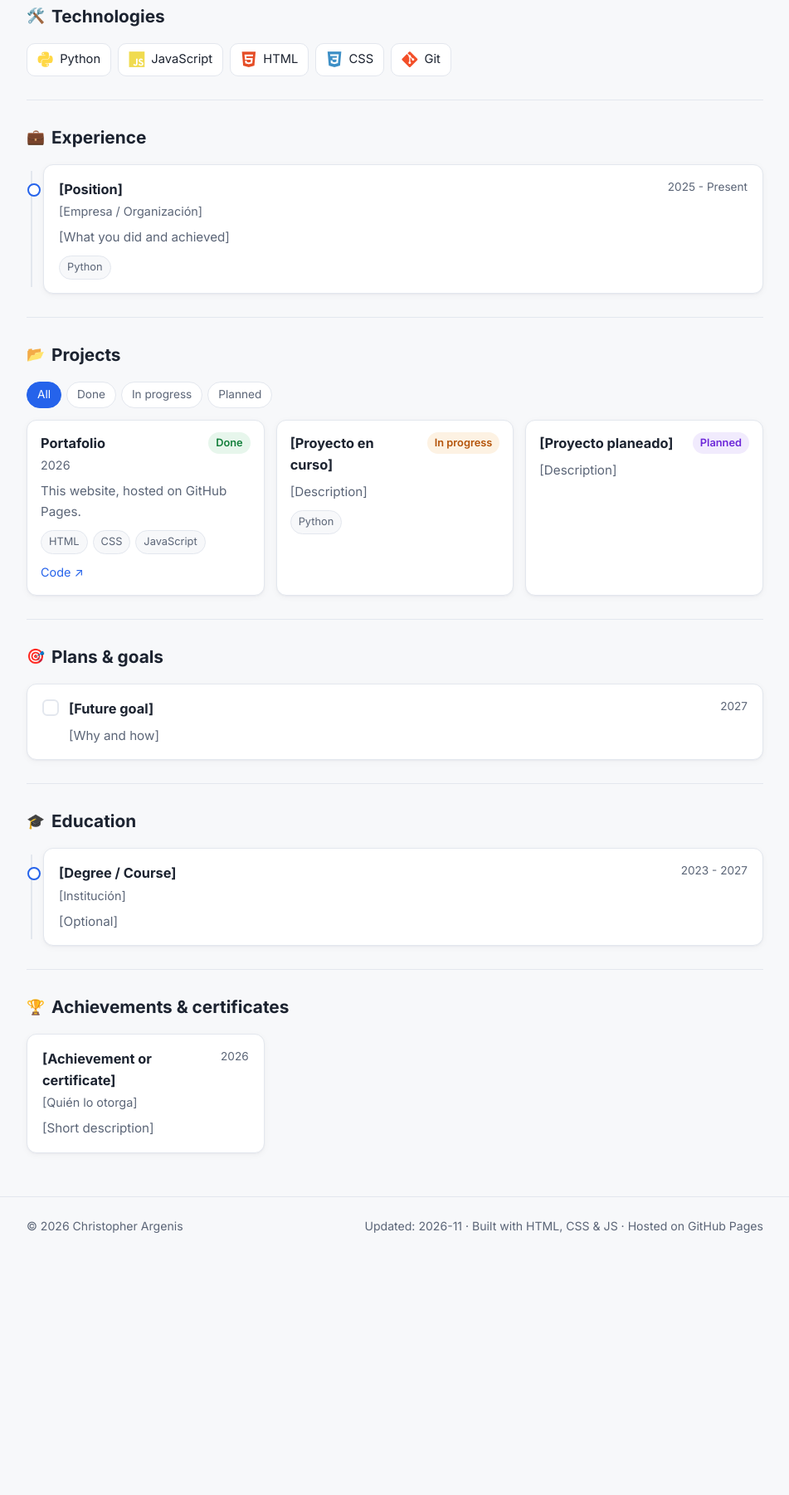
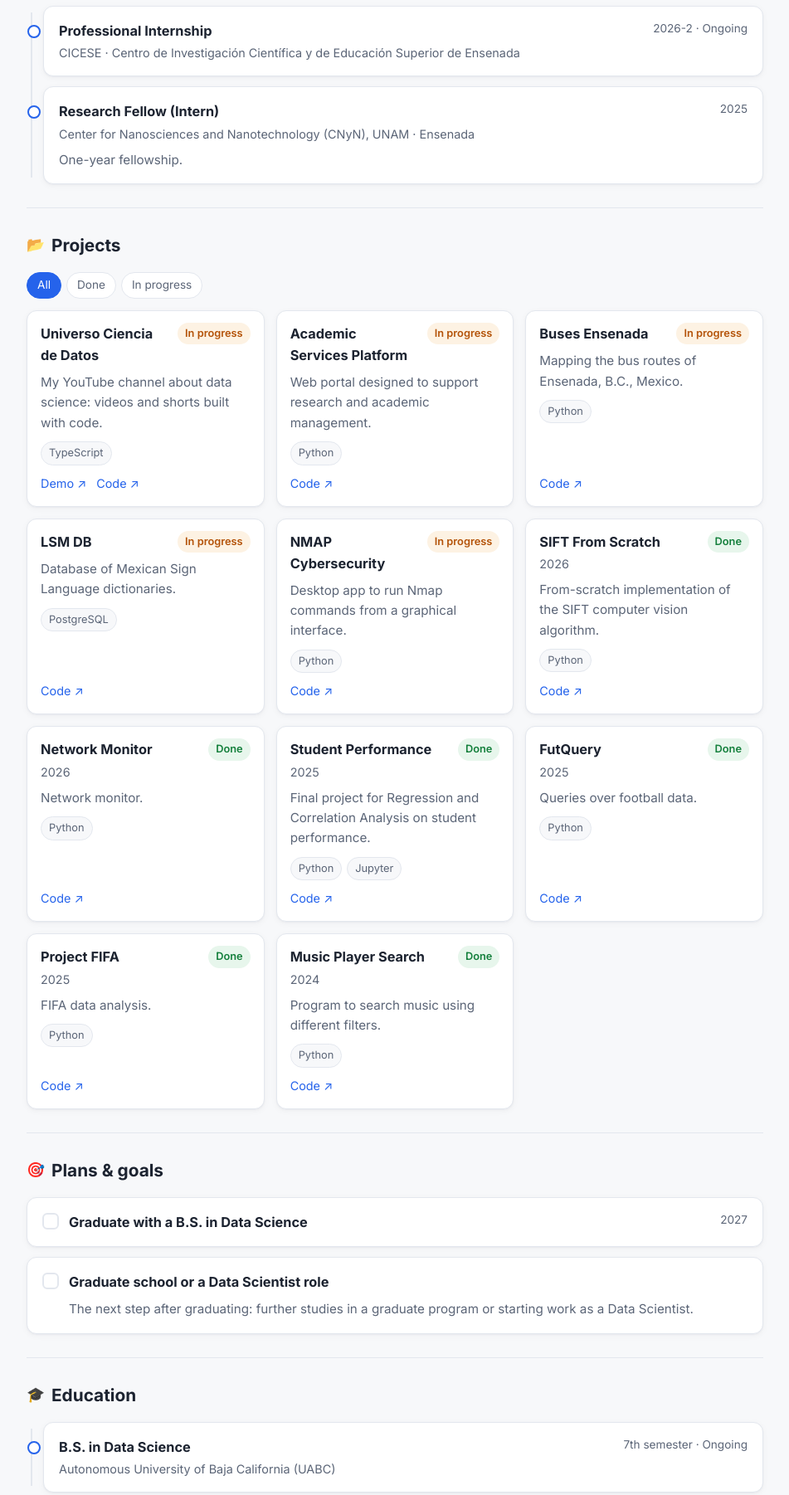
Before and after one commit to ChristopherArgenis/portafolio, a plain HTML site: page index.html in a window 1280 px wide. Shown: the part 751-2553 px from the top of the page at 83% size, without its empty margins (164-1115 px from the left). Before the commit the page ends 2272 px from the top, so only its background shows below. Drawn offline with nearby package versions, Linux system fonts and the light colour scheme.

Commit message:
Agrega contenido real del portafolio
Perfil, foto, contacto (LinkedIn, Kaggle, YouTube), tecnologías,
experiencia (CNyN UNAM, CICESE), proyectos desde los repos, formación,
logros y planes. Quita la sección Ahora y agrega nombre completo.

Co-Authored-By: Claude Opus 5.5 <noreply@anthropic.com>
Claude-Session: https://claude.ai/code/session_01RXhn53BcjVJS4kdFSSbVjb

```diff
--- a/assets/css/styles.css
+++ b/assets/css/styles.css
@@ -75,6 +75,7 @@ img { max-width: 100%; display: block; }
   display: grid; place-items: center; font-size: 2.6rem; font-weight: 700;
 }
 .hero h1 { margin: 0; font-size: 2rem; line-height: 1.2; }
+.hero .fullname { margin: 2px 0 0; font-size: .9rem; color: var(--muted); letter-spacing: .02em; }
 .hero .role { margin: 4px 0 0; font-size: 1.15rem; color: var(--accent); font-weight: 600; }
 .hero .location { margin: 4px 0 0; color: var(--muted); font-size: .95rem; }
 .hero .summary { margin: 12px 0 0; color: var(--muted); max-width: 60ch; }
@@ -88,6 +89,7 @@ img { max-width: 100%; display: block; }
 .btn.primary { background: var(--accent); border-color: var(--accent); color: #fff; }
 .btn.primary:hover { background: #1d4ed8; color: #fff; }
 .btn svg { width: 16px; height: 16px; }
+.btn i { font-size: 16px; }
 
 @media (max-width: 600px) {
   .hero { flex-direction: column; text-align: center; padding-top: 32px; }
--- a/assets/data/data.json
+++ b/assets/data/data.json
@@ -1,100 +1,204 @@
 {
   "meta": {
-    "title": { "es": "Christopher Argenis · Portafolio", "en": "Christopher Argenis · Portfolio" },
-    "description": { "es": "Portafolio de proyectos y logros.", "en": "Portfolio of projects and achievements." },
+    "title": { "es": "Argenis · Portafolio de Ciencia de Datos", "en": "Argenis · Data Science Portfolio" },
+    "description": {
+      "es": "Portafolio de Christopher Argenis Preciado Silva, estudiante de Ciencia de Datos en UABC.",
+      "en": "Portfolio of Christopher Argenis Preciado Silva, Data Science student at UABC."
+    },
     "updated": "2026-11"
   },
   "profile": {
-    "name": "Christopher Argenis",
-    "avatar": "",
-    "role": { "es": "[Tu título, ej. Estudiante de Ingeniería]", "en": "[Your title, e.g. Engineering Student]" },
-    "location": { "es": "[Ciudad, País]", "en": "[City, Country]" },
-    "summary": {
-      "es": "[Una o dos frases sobre quién eres y qué te apasiona.]",
-      "en": "[One or two sentences about who you are and what drives you.]"
-    }
+    "name": "Argenis",
+    "fullName": "Christopher Argenis Preciado Silva",
+    "avatar": "assets/img/avatar.jpg",
+    "role": { "es": "Estudiante de Ciencia de Datos en UABC", "en": "Data Science Student at UABC" },
+    "location": { "es": "Ensenada, Baja California, México", "en": "Ensenada, Baja California, Mexico" },
+    "summary": { "es": "Determinado.", "en": "Determined." }
   },
   "contact": {
-    "email": "",
+    "email": "christopherargpresil25@gmail.com",
     "cv": "",
     "github": "https://github.com/ChristopherArgenis",
-    "linkedin": "",
-    "others": []
+    "linkedin": "https://www.linkedin.com/in/christopher-argenis-preciado-silva-015157278",
+    "others": [
+      { "name": "Kaggle", "url": "https://www.kaggle.com/christopherargenis", "icon": "devicon-kaggle-plain" },
+      { "name": "YouTube", "url": "https://www.youtube.com/@UniversoCienciaDatos", "icon": "youtube" }
+    ]
   },
   "about": {
-    "es": "[Párrafo más largo sobre ti: tu historia, qué estudias, qué te interesa y qué buscas.]",
-    "en": "[Longer paragraph about you: your story, what you study, your interests and what you're looking for.]"
+    "es": "Soy un joven de veintitantos años, ambicioso e interesado en todo lo que la tecnología puede ofrecerle a la humanidad.",
+    "en": "I'm an ambitious young man in my twenties, interested in everything technology can offer humanity."
   },
-  "now": [
-    {
-      "title": { "es": "[Algo que estás haciendo hoy]", "en": "[Something you're doing today]" },
-      "description": { "es": "[Breve descripción]", "en": "[Short description]" },
-      "tags": ["[Etiqueta]"]
-    }
-  ],
   "technologies": [
     { "name": "Python", "icon": "devicon-python-plain" },
-    { "name": "JavaScript", "icon": "devicon-javascript-plain" },
+    { "name": "Pandas", "icon": "devicon-pandas-plain" },
+    { "name": "Seaborn" },
+    { "name": "Spark", "icon": "devicon-apachespark-original" },
+    { "name": "SQLAlchemy", "icon": "devicon-sqlalchemy-plain" },
+    { "name": "MongoDB", "icon": "devicon-mongodb-plain" },
+    { "name": "ChromaDB" },
+    { "name": "Flask", "icon": "devicon-flask-original" },
+    { "name": "FastAPI", "icon": "devicon-fastapi-plain" },
     { "name": "HTML", "icon": "devicon-html5-plain" },
-    { "name": "CSS", "icon": "devicon-css3-plain" },
-    { "name": "Git", "icon": "devicon-git-plain" }
+    { "name": "CSS", "icon": "devicon-css3-plain" }
   ],
   "experience": [
     {
-      "title": { "es": "[Puesto]", "en": "[Position]" },
-      "subtitle": "[Empresa / Organización]",
-      "date": { "es": "2025 - Actualidad", "en": "2025 - Present" },
-      "description": { "es": "[Qué hiciste y qué lograste]", "en": "[What you did and achieved]" },
-      "technologies": ["Python"]
+      "title": { "es": "Prácticas Profesionales", "en": "Professional Internship" },
+      "subtitle": "CICESE · Centro de Investigación Científica y de Educación Superior de Ensenada",
+      "date": { "es": "2026-2 · En curso", "en": "2026-2 · Ongoing" }
+    },
+    {
+      "title": { "es": "Becario", "en": "Research Fellow (Intern)" },
+      "subtitle": { "es": "Centro de Nanociencias y Nanotecnología (CNyN), UNAM · Unidad Ensenada", "en": "Center for Nanosciences and Nanotechnology (CNyN), UNAM · Ensenada" },
+      "date": "2025",
+      "description": { "es": "Beca de un año.", "en": "One-year fellowship." }
     }
   ],
   "projects": [
     {
-      "title": "Portafolio",
+      "title": "Universo Ciencia de Datos",
+      "status": "in-progress",
+      "description": {
+        "es": "Mi canal de YouTube de divulgación sobre ciencia de datos: videos y shorts creados con código.",
+        "en": "My YouTube channel about data science: videos and shorts built with code."
+      },
+      "technologies": ["TypeScript"],
+      "url": "https://www.youtube.com/@UniversoCienciaDatos",
+      "github": "https://github.com/ChristopherArgenis/videos-yt-ciencia-datos"
+    },
+    {
+      "title": { "es": "Plataforma de Servicios Académicos", "en": "Academic Services Platform" },
+      "status": "in-progress",
+      "description": {
+        "es": "Portal web diseñado para facilitar la investigación y la gestión académica.",
+        "en": "Web portal designed to support research and academic management."
+      },
+      "technologies": ["Python"],
+      "github": "https://github.com/ChristopherArgenis/Plataforma-Servicios-academicos"
+    },
+    {
+      "title": "Buses Ensenada",
+      "status": "in-progress",
+      "description": {
+        "es": "Mapeo de las rutas de autobuses de la ciudad de Ensenada, B.C., México.",
+        "en": "Mapping the bus routes of Ensenada, B.C., Mexico."
+      },
+      "technologies": ["Python"],
+      "github": "https://github.com/ChristopherArgenis/Buses_Ensenada"
+    },
+    {
+      "title": "LSM DB",
+      "status": "in-progress",
+      "description": {
+        "es": "Base de datos de diccionarios de Lengua de Señas Mexicana.",
+        "en": "Database of Mexican Sign Language dictionaries."
+      },
+      "technologies": ["PostgreSQL"],
+      "github": "https://github.com/ChristopherArgenis/LSM_DB"
+    },
+    {
+      "title": "NMAP Cybersecurity",
+      "status": "in-progress",
+      "description": {
+        "es": "Aplicación de escritorio para ejecutar comandos de Nmap desde una interfaz gráfica.",
+        "en": "Desktop app to run Nmap commands from a graphical interface."
+      },
+      "technologies": ["Python"],
+      "github": "https://github.com/ChristopherArgenis/nmap-cybersecurity"
+    },
+    {
+      "title": "SIFT From Scratch",
       "status": "done",
       "date": "2026",
-      "description": { "es": "Este sitio web, publicado con GitHub Pages.", "en": "This website, hosted on GitHub Pages." },
-      "technologies": ["HTML", "CSS", "JavaScript"],
-      "image": "",
-      "url": "",
-      "github": "https://github.com/ChristopherArgenis/portafolio"
+      "description": {
+        "es": "Implementación desde cero del algoritmo SIFT de visión por computadora.",
+        "en": "From-scratch implementation of the SIFT computer vision algorithm."
+      },
+      "technologies": ["Python"],
+      "github": "https://github.com/ChristopherArgenis/SIFT_From_Scratch"
     },
     {
-      "title": "[Proyecto en curso]",
-      "status": "in-progress",
-      "description": { "es": "[Descripción]", "en": "[Description]" },
-      "technologies": ["Python"]
+      "title": "Network Monitor",
+      "status": "done",
+      "date": "2026",
+      "description": { "es": "Monitor de red.", "en": "Network monitor." },
+      "technologies": ["Python"],
+      "github": "https://github.com/ChristopherArgenis/network-monitor"
     },
     {
-      "title": "[Proyecto planeado]",
-      "status": "planned",
-      "description": { "es": "[Descripción]", "en": "[Description]" }
+      "title": "Student Performance",
+      "status": "done",
+      "date": "2025",
+      "description": {
+        "es": "Proyecto final de Análisis de Regresión y Correlación sobre el rendimiento de estudiantes.",
+        "en": "Final project for Regression and Correlation Analysis on student performance."
+      },
+      "technologies": ["Python", "Jupyter"],
+      "github": "https://github.com/ChristopherArgenis/Student_Performance"
+    },
+    {
+      "title": "FutQuery",
+      "status": "done",
+      "date": "2025",
+      "description": { "es": "Consultas sobre datos de fútbol.", "en": "Queries over football data." },
+      "technologies": ["Python"],
+      "github": "https://github.com/ChristopherArgenis/FutQuery"
+    },
+    {
+      "title": "Project FIFA",
+      "status": "done",
+      "date": "2025",
+      "description": { "es": "Análisis de datos de FIFA.", "en": "FIFA data analysis." },
+      "technologies": ["Python"],
+      "github": "https://github.com/ChristopherArgenis/Project_FIFA"
+    },
+    {
+      "title": "Music Player Search",
+      "status": "done",
+      "date": "2024",
+      "description": {
+        "es": "Programa para buscar música a partir de distintos filtros.",
+        "en": "Program to search music using different filters."
+      },
+      "technologies": ["Python"],
+      "github": "https://github.com/ChristopherArgenis/MusicPlayerSearch"
     }
   ],
   "roadmap": [
     {
-      "title": { "es": "[Meta a futuro]", "en": "[Future goal]" },
+      "title": { "es": "Graduarme de la Licenciatura en Ciencia de Datos", "en": "Graduate with a B.S. in Data Science" },
       "date": "2027",
-      "description": { "es": "[Por qué y cómo]", "en": "[Why and how]" },
+      "done": false
+    },
+    {
+      "title": { "es": "Posgrado o trabajo como Científico de Datos", "en": "Graduate school or a Data Scientist role" },
+      "description": {
+        "es": "El siguiente paso después de graduarme: seguir formándome en un posgrado o empezar a trabajar como Científico de Datos.",
+        "en": "The next step after graduating: further studies in a graduate program or starting work as a Data Scientist."
+      },
       "done": false
     }
   ],
   "training": [
     {
-      "title": { "es": "[Carrera / Curso]", "en": "[Degree / Course]" },
-      "subtitle": "[Institución]",
-      "date": "2023 - 2027",
-      "description": { "es": "[Opcional]", "en": "[Optional]" },
-      "certificate": ""
+      "title": { "es": "Licenciatura en Ciencia de Datos", "en": "B.S. in Data Science" },
+      "subtitle": { "es": "Universidad Autónoma de Baja California (UABC)", "en": "Autonomous University of Baja California (UABC)" },
+      "date": { "es": "7º semestre · En curso", "en": "7th semester · Ongoing" }
     }
   ],
   "achievements": [
     {
-      "title": { "es": "[Logro o certificado]", "en": "[Achievement or certificate]" },
-      "issuer": "[Quién lo otorga]",
-      "date": "2026",
-      "description": { "es": "[Breve descripción]", "en": "[Short description]" },
-      "url": ""
+      "title": "NASA Space Apps Challenge",
+      "issuer": { "es": "Hackatón · Sede Tijuana", "en": "Hackathon · Tijuana" },
+      "date": "2024",
+      "description": { "es": "Participante.", "en": "Participant." }
+    },
+    {
+      "title": { "es": "Semana de Ciencias", "en": "Science Week" },
+      "issuer": "UABC",
+      "date": "2024 · 2025 · 2026",
+      "description": { "es": "Participé con proyectos tres años consecutivos.", "en": "Presented projects three years in a row." }
     }
   ],
   "extras": []
--- a/assets/js/main.js
+++ b/assets/js/main.js
@@ -5,8 +5,8 @@ const UI = {
   es: {
     loading: "Cargando…",
     error: "No se pudo cargar data.json. Si abriste el archivo directamente, usa un servidor local (ver README).",
-    nav: { about: "Sobre mí", now: "Ahora", tech: "Tecnologías", experience: "Experiencia", projects: "Proyectos", roadmap: "Planes", training: "Formación", achievements: "Logros", extras: "Extras" },
-    titles: { about: "Sobre mí", now: "En qué estoy ahora", tech: "Tecnologías", experience: "Experiencia", projects: "Proyectos", roadmap: "Planes y metas", training: "Formación", achievements: "Logros y certificados", extras: "Extras" },
+    nav: { about: "Sobre mí", tech: "Tecnologías", experience: "Experiencia", projects: "Proyectos", roadmap: "Planes", training: "Formación", achievements: "Logros", extras: "Extras" },
+    titles: { about: "Sobre mí", tech: "Tecnologías", experience: "Experiencia", projects: "Proyectos", roadmap: "Planes y metas", training: "Formación", achievements: "Logros y certificados", extras: "Extras" },
     status: { all: "Todos", done: "Terminado", "in-progress": "En curso", planned: "Planeado" },
     filters: { all: "Todos", done: "Terminados", "in-progress": "En curso", planned: "Planeados" },
     email: "Email", cv: "CV", demo: "Demo", code: "Código", certificate: "Certificado", more: "Ver más",
@@ -16,8 +16,8 @@ const UI = {
   en: {
     loading: "Loading…",
     error: "Could not load data.json. If you opened the file directly, use a local server (see README).",
-    nav: { about: "About", now: "Now", tech: "Tech", experience: "Experience", projects: "Projects", roadmap: "Roadmap", training: "Education", achievements: "Achievements", extras: "Extras" },
-    titles: { about: "About me", now: "What I'm doing now", tech: "Technologies", experience: "Experience", projects: "Projects", roadmap: "Plans & goals", training: "Education", achievements: "Achievements & certificates", extras: "Extras" },
+    nav: { about: "About", tech: "Tech", experience: "Experience", projects: "Projects", roadmap: "Roadmap", training: "Education", achievements: "Achievements", extras: "Extras" },
+    titles: { about: "About me", tech: "Technologies", experience: "Experience", projects: "Projects", roadmap: "Plans & goals", training: "Education", achievements: "Achievements & certificates", extras: "Extras" },
     status: { all: "All", done: "Done", "in-progress": "In progress", planned: "Planned" },
     filters: { all: "All", done: "Done", "in-progress": "In progress", planned: "Planned" },
     email: "Email", cv: "Résumé", demo: "Demo", code: "Code", certificate: "Certificate", more: "See more",
@@ -31,6 +31,7 @@ const ICONS = {
   file: '<svg viewBox="0 0 24 24" fill="none" stroke="currentColor" stroke-width="2" stroke-linecap="round" stroke-linejoin="round"><path d="M14 2H6a2 2 0 0 0-2 2v16a2 2 0 0 0 2 2h12a2 2 0 0 0 2-2V8z"/><path d="M14 2v6h6M8 13h8M8 17h5"/></svg>',
   github: '<svg viewBox="0 0 24 24" fill="currentColor"><path d="M12 .5a12 12 0 0 0-3.8 23.4c.6.1.8-.3.8-.6v-2.2c-3.3.7-4-1.4-4-1.4-.6-1.4-1.4-1.8-1.4-1.8-1-.7.1-.7.1-.7 1.2.1 1.8 1.2 1.8 1.2 1 1.8 2.8 1.3 3.5 1 .1-.8.4-1.3.8-1.6-2.7-.3-5.5-1.3-5.5-6 0-1.2.5-2.3 1.2-3.1-.1-.3-.5-1.5.1-3.2 0 0 1-.3 3.3 1.2a11.5 11.5 0 0 1 6 0C17.3 4.7 18.3 5 18.3 5c.7 1.7.2 2.9.1 3.2.8.8 1.2 1.9 1.2 3.1 0 4.6-2.8 5.6-5.5 5.9.4.4.8 1.1.8 2.2v3.3c0 .3.2.7.8.6A12 12 0 0 0 12 .5z"/></svg>',
   linkedin: '<svg viewBox="0 0 24 24" fill="currentColor"><path d="M20.45 20.45h-3.56v-5.57c0-1.33-.02-3.04-1.85-3.04-1.86 0-2.14 1.45-2.14 2.94v5.67H9.34V9h3.42v1.56h.05c.48-.9 1.64-1.85 3.37-1.85 3.6 0 4.27 2.37 4.27 5.46v6.28zM5.34 7.43a2.06 2.06 0 1 1 0-4.13 2.06 2.06 0 0 1 0 4.13zM7.12 20.45H3.56V9h3.56v11.45zM22.22 0H1.77C.79 0 0 .77 0 1.73v20.54C0 23.23.79 24 1.77 24h20.45c.98 0 1.78-.77 1.78-1.73V1.73C24 .77 23.2 0 22.22 0z"/></svg>',
+  youtube: '<svg viewBox="0 0 24 24" fill="currentColor"><path d="M23.5 6.2a3 3 0 0 0-2.1-2.1C19.5 3.6 12 3.6 12 3.6s-7.5 0-9.4.5A3 3 0 0 0 .5 6.2 31 31 0 0 0 0 12a31 31 0 0 0 .5 5.8 3 3 0 0 0 2.1 2.1c1.9.5 9.4.5 9.4.5s7.5 0 9.4-.5a3 3 0 0 0 2.1-2.1A31 31 0 0 0 24 12a31 31 0 0 0-.5-5.8zM9.6 15.6V8.4l6.3 3.6-6.3 3.6z"/></svg>',
   link: '<svg viewBox="0 0 24 24" fill="none" stroke="currentColor" stroke-width="2" stroke-linecap="round" stroke-linejoin="round"><path d="M10 13a5 5 0 0 0 7.54.54l3-3a5 5 0 0 0-7.07-7.07l-1.72 1.71"/><path d="M14 11a5 5 0 0 0-7.54-.54l-3 3a5 5 0 0 0 7.07 7.07l1.71-1.71"/></svg>',
 };
 
@@ -77,7 +78,7 @@ function statusChip(status) {
 // ---------- Secciones ----------
 
 function renderHero(p, c) {
-  const initials = t(p.name).split(/\s+/).map((w) => w[0]).slice(0, 2).join("");
+  const initials = t(p.fullName || p.name).split(/\s+/).map((w) => w[0]).slice(0, 2).join("");
   const avatar = p.avatar
     ? `<img class="avatar" src="${esc(p.avatar)}" alt="${esc(t(p.name))}">`
     : `<div class="avatar" aria-hidden="true">${esc(initials)}</div>`;
@@ -87,27 +88,22 @@ function renderHero(p, c) {
   if (cv) links.push(`<a class="btn" ${ext(cv)}>${ICONS.file}${UI[lang].cv}</a>`);
   if (c.github) links.push(`<a class="btn" ${ext(c.github)}>${ICONS.github}GitHub</a>`);
   if (c.linkedin) links.push(`<a class="btn" ${ext(c.linkedin)}>${ICONS.linkedin}LinkedIn</a>`);
-  (c.others || []).forEach((o) => links.push(`<a class="btn" ${ext(o.url)}>${ICONS.link}${esc(t(o.name))}</a>`));
+  (c.others || []).forEach((o) => {
+    const icon = ICONS[o.icon] || (o.icon ? `<i class="${esc(o.icon)}" aria-hidden="true"></i>` : ICONS.link);
+    links.push(`<a class="btn" ${ext(o.url)}>${icon}${esc(t(o.name))}</a>`);
+  });
 
   return `<div class="hero" id="inicio">
     ${avatar}
     <div>
       <h1>${esc(t(p.name))}</h1>
+      ${p.fullName ? `<p class="fullname">${esc(t(p.fullName))}</p>` : ""}
       ${p.role ? `<p class="role">${esc(t(p.role))}</p>` : ""}
       ${p.location ? `<p class="location">📍 ${esc(t(p.location))}</p>` : ""}
       ${p.summary ? `<p class="summary">${esc(t(p.summary))}</p>` : ""}
       <div class="links">${links.join("")}</div>
     </div>
   </div>`;
-}
-
-function renderNow(items) {
-  return section("now", "🚀", `<div class="grid">${items.map((i) => `
-    <article class="card">
-      <h3>${esc(t(i.title))}</h3>
-      ${i.description ? `<p class="desc">${esc(t(i.description))}</p>` : ""}
-      ${chips(i.tags)}
-    </article>`).join("")}</div>`);
 }
 
 function renderTech(items) {
@@ -200,7 +196,6 @@ function render() {
   const add = (id, html) => { parts.push(html); nav.push(id); };
 
   if (d.about) add("about", section("about", "👋", `<p class="prose">${esc(t(d.about))}</p>`));
-  if (has(d.now)) add("now", renderNow(d.now));
   if (has(d.technologies)) add("tech", renderTech(d.technologies));
   if (has(d.experience)) add("experience", section("experience", "💼", `<div class="timeline">${d.experience.map(timelineCard).join("")}</div>`));
   if (has(d.projects)) add("projects", renderProjects(d.projects));
@@ -212,7 +207,7 @@ function render() {
   document.getElementById("app").innerHTML = parts.join("");
   document.getElementById("nav-links").innerHTML = nav.map((id) => `<li><a href="#${id}">${esc(ui.nav[id])}</a></li>`).join("");
   document.getElementById("footer").innerHTML =
-    `<span>© ${new Date().getFullYear()} ${esc(t(d.profile?.name))}</span>` +
+    `<span>© ${new Date().getFullYear()} ${esc(t(d.profile?.fullName || d.profile?.name))}</span>` +
     `<span>${d.meta?.updated ? `${ui.updated}: ${esc(d.meta.updated)} · ` : ""}${ui.made}</span>`;
 
   document.querySelectorAll(".filter").forEach((b) => b.addEventListener("click", () => {
```
Also changed, not shown: assets/img/avatar.jpg (added), 1 other file.
